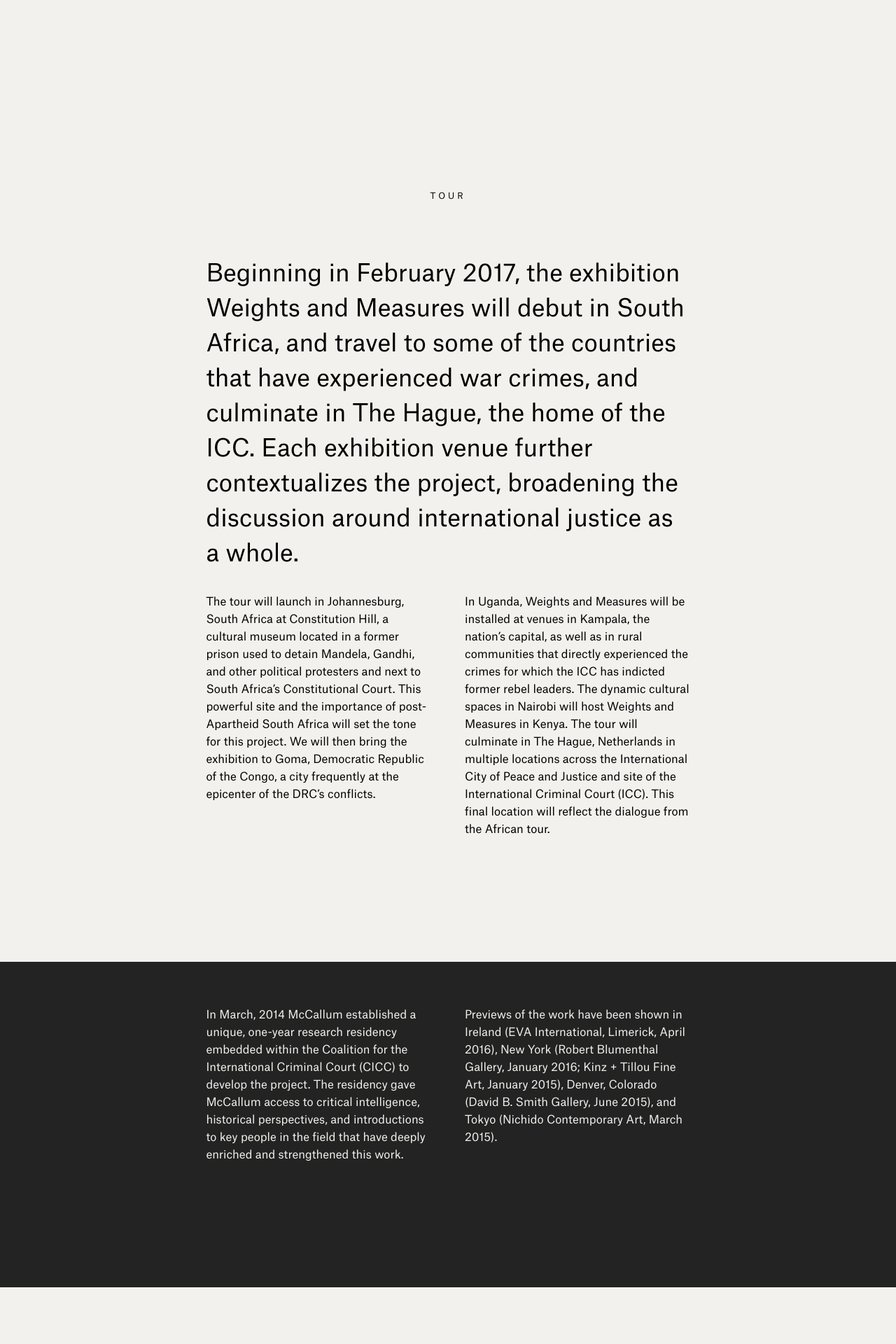
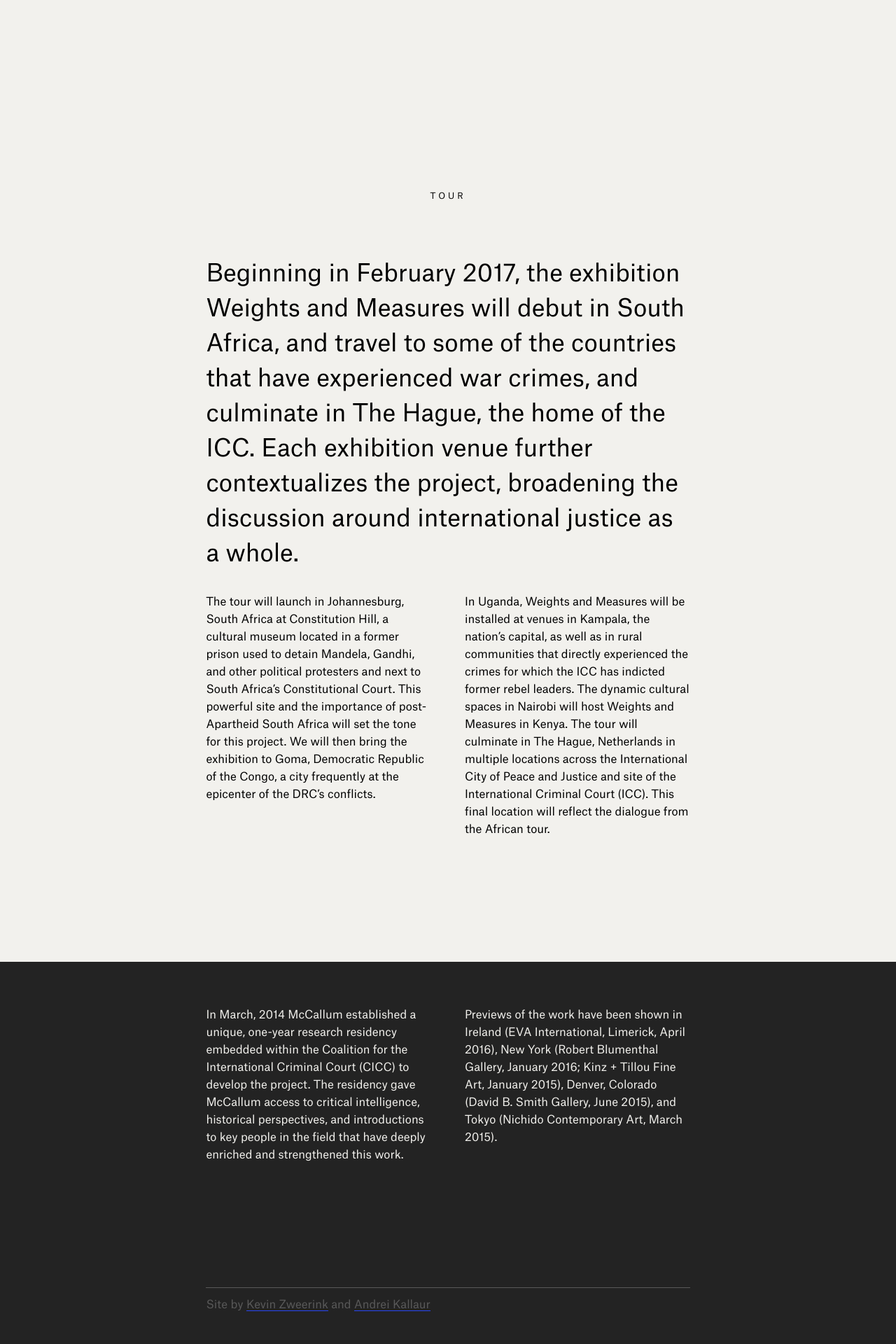
Before and after one commit to weights-and-measures/weights-and-measures.github.io, a Jekyll site: the page built from index.html, in a window 1280 px wide. Shown: the part 4356-6276 px from the top of the page at 70% size. Built offline with Jekyll 4.4.1, drawn with Linux system fonts in a browser that asks for light colours; before the commit the page ends 6195 px from its top, so only the background shows below that.

Commit message:
site credit

```diff
--- a/css/_footer.scss
+++ b/css/_footer.scss
@@ -12,4 +12,13 @@
 			color: $white;
 		}
 	}
+
+	.credit {
+		width: $inner_width;
+		margin: auto;
+		border-top: 1px solid $mid_gray;
+		color: $mid_gray;
+		font-family: $sans;
+		padding: 1rem 0 3rem;
+	}
 }
--- a/index.html
+++ b/index.html
@@ -120,5 +120,7 @@ layout: default
 
       <p>Previews of the work have been shown in Ireland (EVA International, Limerick, April 2016), New York (Robert Blumenthal Gallery, January 2016; Kinz + Tillou Fine Art, January 2015), Denver, Colorado (David B. Smith Gallery, June 2015), and Tokyo (Nichido Contemporary Art, March 2015).</p>
     </div>
+
+    <p class='credit'>Site by <a href='http://kevinzweerink.website'>Kevin Zweerink</a> and <a href='http://kallaur.com'>Andrei Kallaur</a></p>
   </div>
 </div>
```
